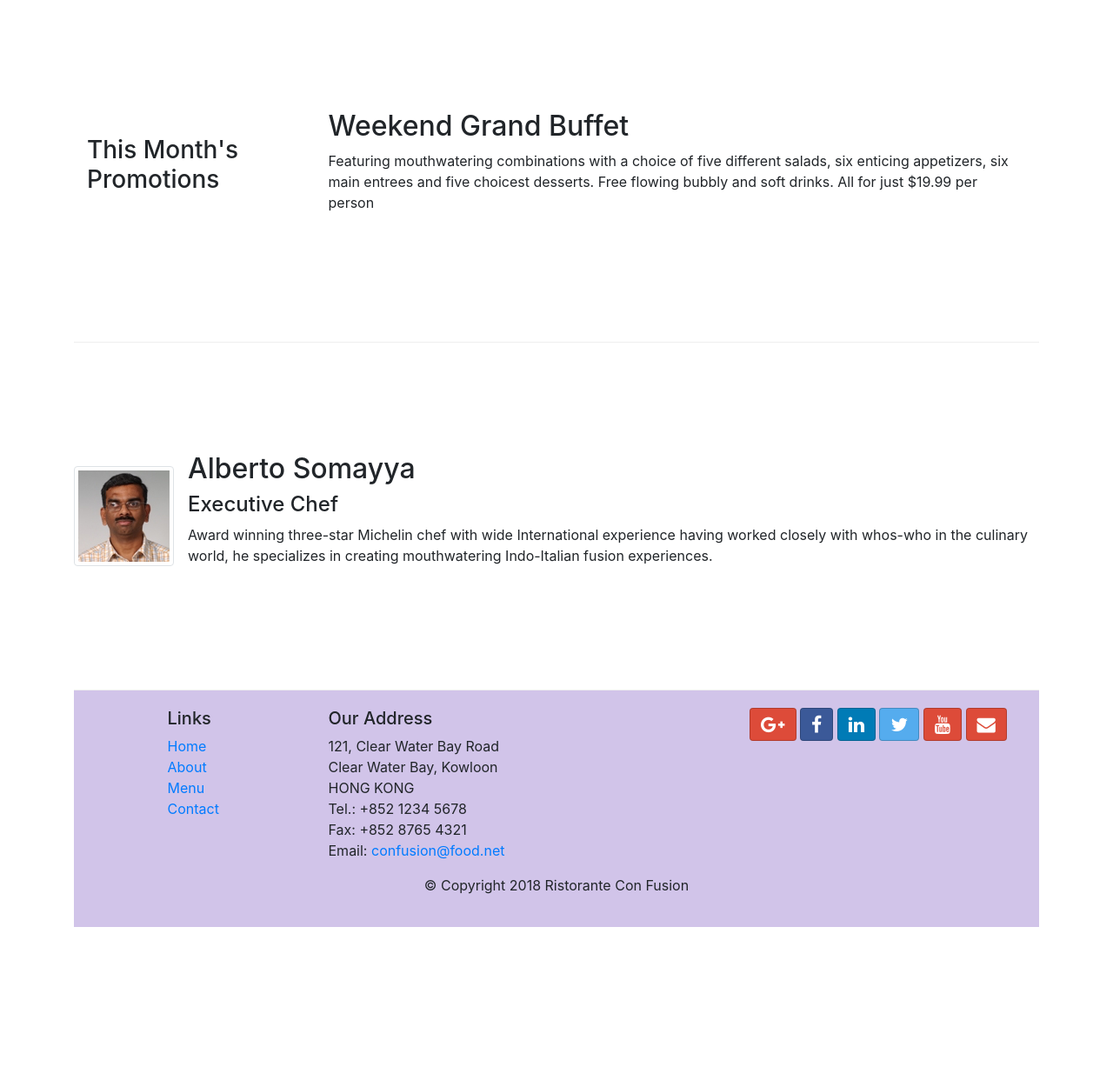
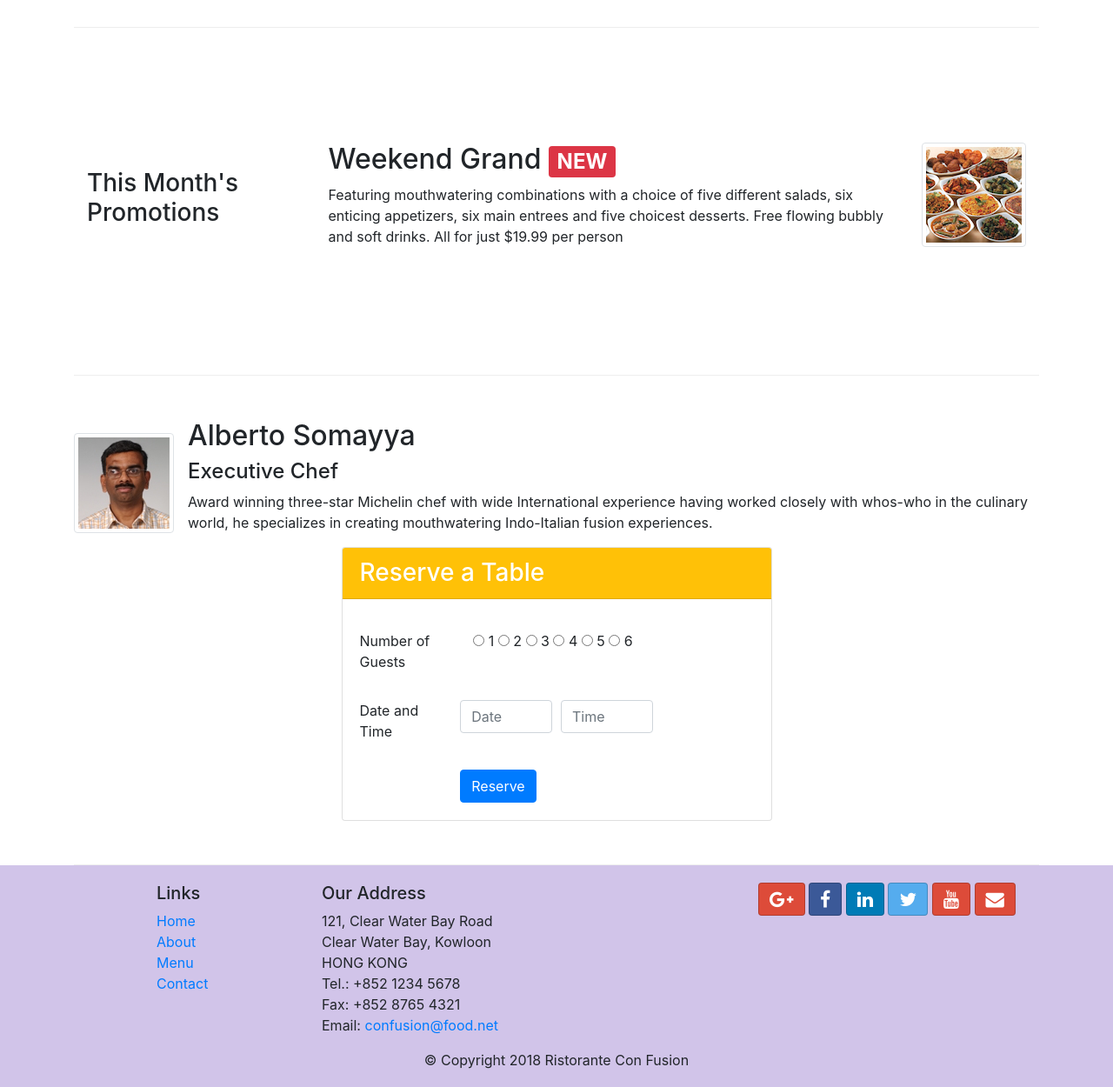
Before and after one commit to wa-crypto/git-test-2, a website: page index.html in a window 1280 px wide. Shown: the part 740-1990 px from the top of the page at 87% size. Before the commit the page ends 1806 px from the top, so only its background shows below. Drawn offline with nearby package versions, Linux system fonts and the light colour scheme.

Commit message:
assignment2

```diff
--- a/css/style.css
+++ b/css/style.css
@@ -34,3 +34,9 @@ body{
 .navbar-dark{
     background-color: #512DAB;
 }
+#close{
+    float:right;
+    display:block;
+    margin-right:0px;
+    clear:left;
+}
--- a/index.html
+++ b/index.html
@@ -42,12 +42,22 @@
                 <div class="col-12 col-sm align-self-center">
                     <img src="img/logo.png" class="img-fluid">
                 </div>
+                <br>
+                <br>
+                <div class="col-6">
+                    <a href="#reserve_a_table" class="btn btn-warning btn-block">Reserve a Table</a>
+                    <!--<button type="submit" class="btn btn-warning btn-block" href="#reserve_a_table">Reserve a Table</button>-->
+                </div>
             </div>
         </div>
     </header>
 
     <div class="container">
         <div class="row row-content align-items-center">
+            <div class="col-12 col-sm-4 order-sm-last col-md-3">
+                <h3>Our Lipsmacking Creations</h3>
+            </div>
+            <div class="col col-sm order-sm-first col-md">
                 <div class="media">
                     <img class="d-flex mr-3 img-thumbnail align-self-center"
                             src="img/uthappizza.png" alt="Uthappizza">
@@ -60,15 +70,33 @@
                     </div>
                 </div>
             </div>
+        </div>
         <div class="row row-content align-items-center">
-            <div class="col-12 col-sm-4 col-md-3">
+            <div class="col-12 col-sm-4 order-sm-first col-md-3">
+                <h3>This Month's Promotions</h3>
+            </div>
+            <div class="col col-sm order-sm-last col-md">
+                <div class="media">
+                    <div class="media-body">
+                        <h2>Weekend Grand <span class="badge badge-danger">NEW</span></h2>
+                        <p class="d-none d-sm-block">Featuring mouthwatering combinations with a choice of five different salads, six enticing appetizers, six main entrees and five choicest desserts. Free flowing bubbly and soft drinks. All for just $19.99 per person </p>
+                    </div>
+                    <img class="ml-3 img-thumbnail" src="img/buffet.png" alt="Buffet">
+                </div>
+            </div>
+        </div>
+
+
+
+           <!--div class="col-12 col-sm-4 col-md-3">
                 <h3>This Month's Promotions</h3>
             </div>
             <div class="col col-sm col-md">
-                <h2>Weekend Grand Buffet</h2>
-                <p>Featuring mouthwatering combinations with a choice of five different salads, six enticing appetizers, six main entrees and five choicest desserts. Free flowing bubbly and soft drinks. All for just $19.99 per person </p>
+
+                <img class="img-thumbnail"src="img/buffet.png" alt="Buffet">
             </div>
-        </div>
+        </div>-->
+
 
         <div class="row row-content align-items-center">
             <div class="media">
@@ -82,6 +110,61 @@
                         whos-who in the culinary world, he specializes in
                         creating mouthwatering Indo-Italian fusion experiences.
                         </p>
+                </div>
+            </div>
+            <div class="col-lg-6 col-sm-12 mx-auto"  id="reserve_a_table" >
+                <div class="container">
+                    <div class="card">
+                            <h3 class="card-header bg-warning mb-3 text-white">Reserve a Table</h3>
+                                <div class="card-body">
+                                    <div class="card-text">
+                                        <form>
+                                            <div class="form-row">
+                                                <dd class="col-3">Number of Guests</dd>
+                                                <dd> </dd>
+                                                <div class="form-check">
+                                                    <input type="radio" id="male" name="gender" value="male">
+                                                    <label for="male">1 </label>
+                                                    <input type="radio" id="2" name="gender" value="2">
+                                                    <label for="">2 </label>
+                                                    <input type="radio" id="3" name="gender" value="3">
+                                                    <label for="3">3 </label>
+                                                    <input type="radio" id="4" name="gender" value="4">
+                                                    <label for="male">4 </label>
+                                                    <input type="radio" id="male" name="gender" value="male">
+                                                    <label for="male">5 </label>
+                                                    <input type="radio" id="male" name="gender" value="male">
+                                                    <label for="male">6 </label>
+                                                </div>
+                                            </div>
+                                            <br>
+
+                                            <div class="form-row">
+                                                <dd class="col-3">Date and Time </dd>
+                                                    <div class= "col-3">
+                                                        <label for="date" class="sr-only">date</label>
+                                                        <input type="text" class="form-control" id="inputPassword2" placeholder="Date">
+                                                    </div>
+                                                    <div class="col-3">
+                                                        <label for="time" class="sr-only">Time</label>
+                                                        <input type="text" class="form-control" id="inputPassword2" placeholder="Time">
+                                                    </div>
+                                                </div>
+                                            </div>
+                                            <br>
+                                            <div class="form-row">
+                                                <dd class="col-3"></dd>
+                                                <dd> </dd>
+                                                <div class= "col-3">
+                                                    <button type="submit" class="btn btn-primary">Reserve</button>
+                                                </div>
+                                            </div>
+                                        </form>
+                                    </div>
+                                </div>
+                        </div>
+                    </div>
+                </div>
             </div>
         </div>
     </div>
```
Lines whose indentation alone changed are shown as unchanged.
